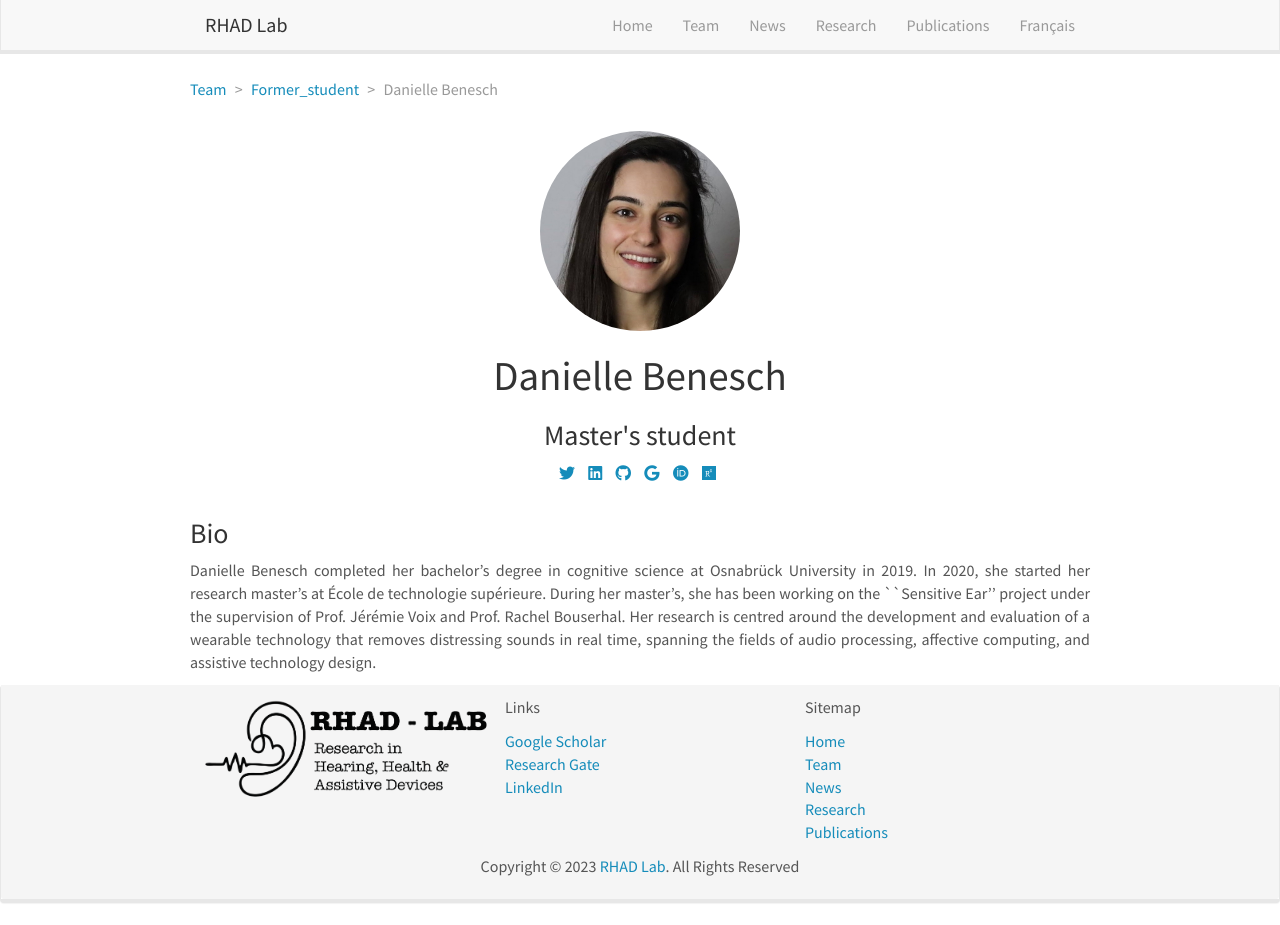
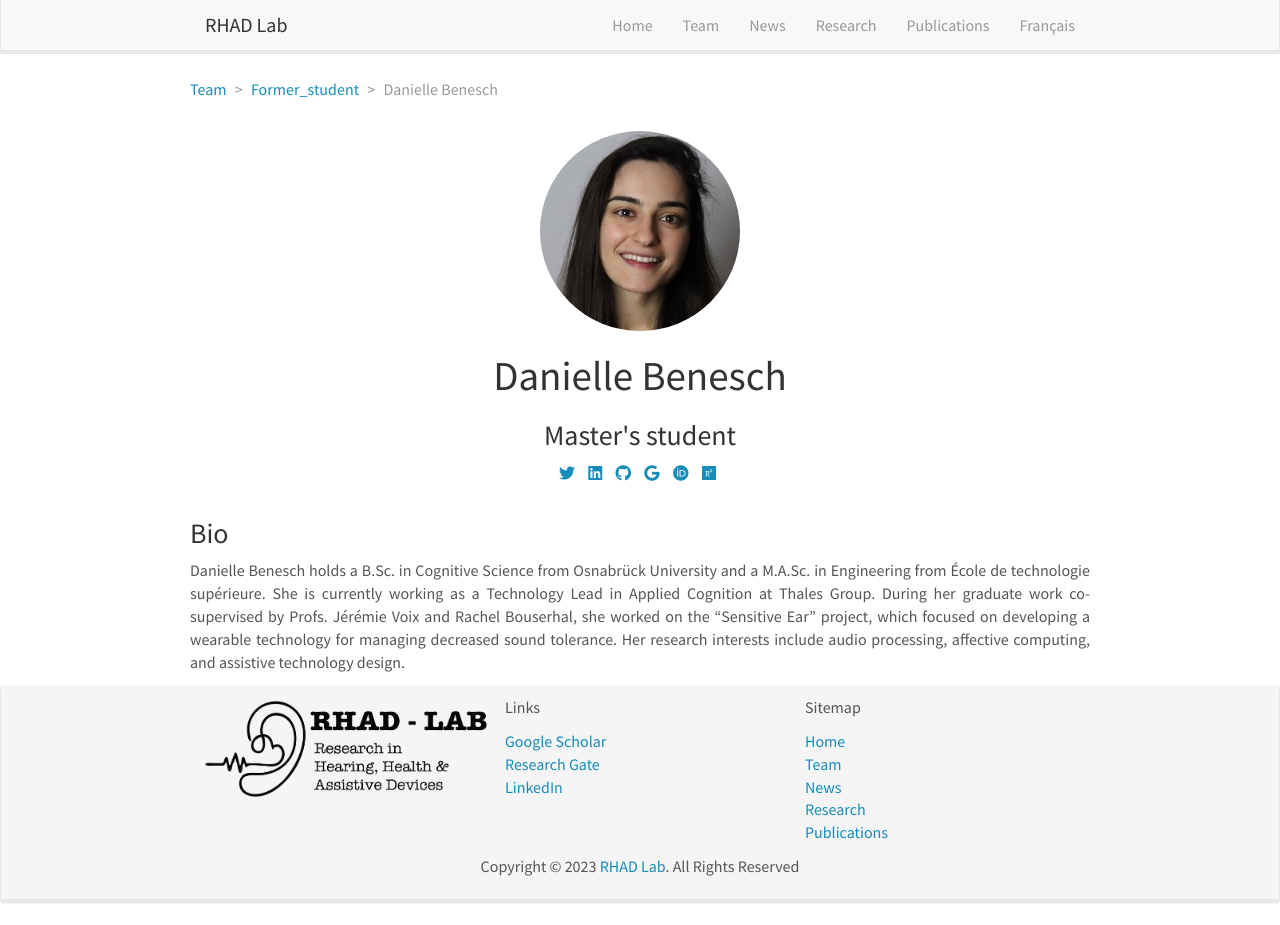
Before and after one commit to rhad-lab/rhad-lab.github.io, a Jekyll site: the page built from _pages/team/_posts/2020-01-01-researcher-student.md, in a window 1280 px wide and 925 px high. Built offline with Jekyll 4.4.1, drawn with Linux system fonts in a browser that asks for light colours; nearby versions of some CDN libraries.

```diff
--- a/_pages/team/_posts/2020-01-01-researcher-student.md
+++ b/_pages/team/_posts/2020-01-01-researcher-student.md
@@ -17,4 +17,4 @@ education:
  - Education
 ---
 
-Danielle Benesch completed her bachelor's degree in cognitive science at Osnabrück University in 2019. In 2020, she started her research master's at École de technologie supérieure. During her master's, she has been working on the ``Sensitive Ear'' project under the supervision of Prof. Jérémie Voix and Prof. Rachel Bouserhal. Her research is centred around the development and evaluation of a wearable technology that removes distressing sounds in real time, spanning the fields of audio processing, affective computing, and assistive technology design.
+Danielle Benesch holds a B.Sc. in Cognitive Science from Osnabrück University and a M.A.Sc. in Engineering from École de technologie supérieure. She is currently working as a Technology Lead in Applied Cognition at Thales Group. During her graduate work co-supervised by Profs. Jérémie Voix and Rachel Bouserhal, she worked on the "Sensitive Ear" project, which focused on developing a wearable technology for managing decreased sound tolerance. Her research interests include audio processing, affective computing, and assistive technology design.
```
Also changed, not shown: _pages/team/_posts/2023-01-5-researcher-student.md (added, +20 -0 lines), _pages/team/_posts/2021-11-01-researcher-student.md (renamed from _pages/team/_posts/https/2021-11-01-researcher-student.md), images/team/8.jpg (added).
